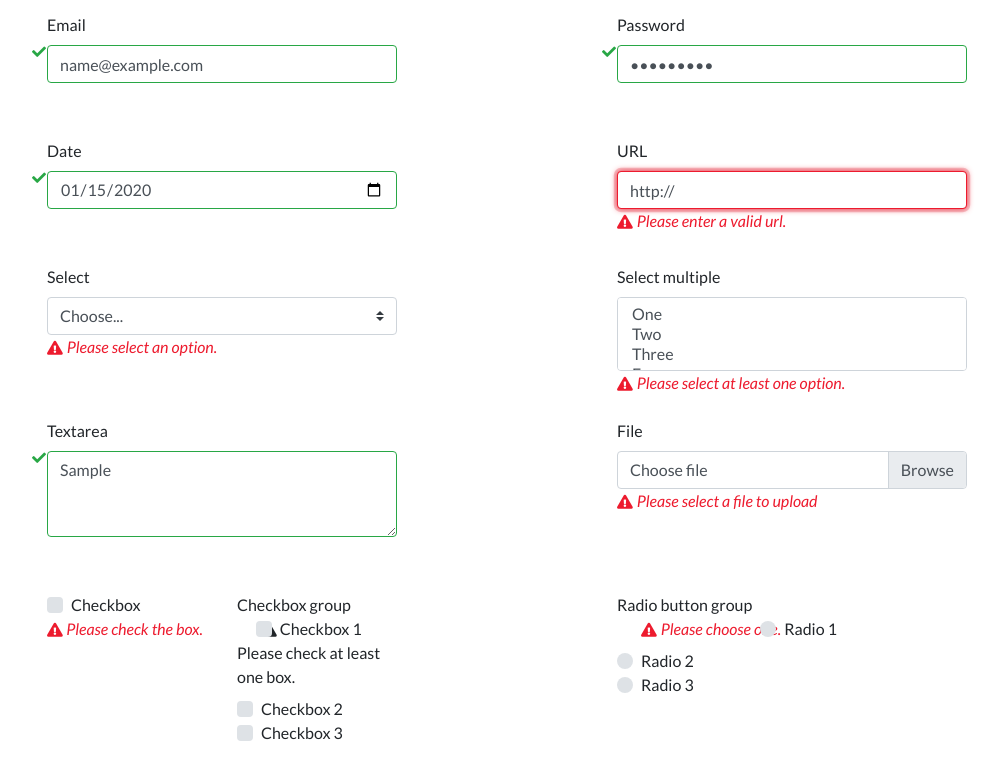
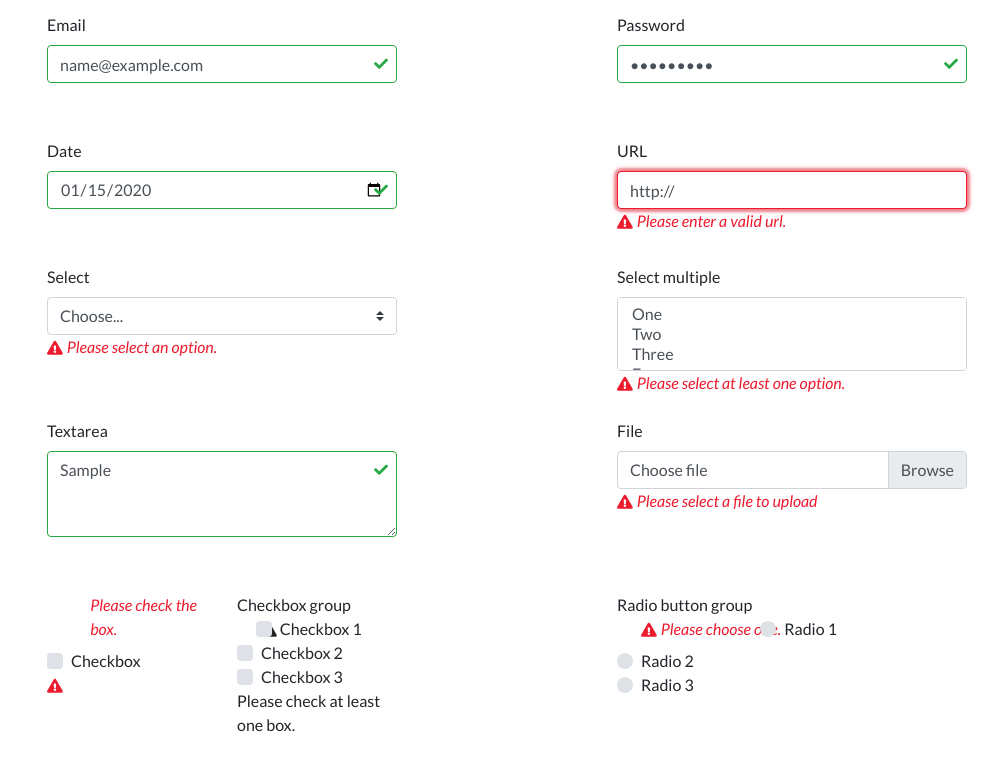
Before and after one commit to mtbotherd/form-validation, a website with bundled scripts: page src/form2.html in a window 1280 px wide. Both pictures are taken after typing "Sample", "5", "name@example.com", "Sample123", "2020-01-15", "Sample" into the empty fields and a click on the button "Submit form". Shown: the part 260-1020 px from the top of the page, without its empty margins (38-1041 px from the left). Built offline with nearby package versions, Linux system fonts and the light colour scheme.

Commit message:
Form validation progress.

```diff
--- a/src/form2.html
+++ b/src/form2.html
@@ -136,6 +136,7 @@
                 </div>
                 <div class="col-md-2 mb-3">
                     <div>Checkbox group</div>
+                    <div class="checkbox-group">
                         <div class="custom-control custom-checkbox">
                             <input type="checkbox" name="checkboxGroup" class="custom-control-input" id="checkbox1">
                             <label class="custom-control-label" for="checkbox1">Checkbox 1</label>
@@ -147,6 +148,7 @@
                         <div class="custom-control custom-checkbox">
                             <input type="checkbox" name="checkboxGroup" class="custom-control-input" id="checkbox3">
                             <label class="custom-control-label" for="checkbox3">Checkbox 3</label>
+                        </div>
                     </div>
                 </div>
                 <div class="col-md-4 offset-md-2">
--- a/src/js/scripts2.js
+++ b/src/js/scripts2.js
@@ -37,17 +37,17 @@ $(document).ready(function() {
             textarea: "required",
             file: "required",
             checkbox: "required",
-            checkboxGroup: "required"
+            checkboxGroup: "required",
             // "checkboxGroup1[]": {
-            //     require_form_group: [1, ".checkbox-group"]
+            //     require_form_group: [1, ".custom-control-input"]
             // },
             // "checkboxGroup2[]": {
-            //     require_form_group: [1, ".checkbox-group"]
+            //     require_form_group: [1, ".custom-control-input"]
             // },
             // "checkboxGroup3[]": {
-            //     require_form_group: [1, ".checkbox-group"]
+            //     require_form_group: [1, ".custom-control-input"]
             // },
-            // radio: "required"
+            radio: "required"
         },
         messages: {
             text: "Please enter some text.",
@@ -76,9 +76,15 @@ $(document).ready(function() {
             // in order to add icons to inputs
             element.parents(".input-container").addClass("has-feedback");
 
-            // Error message placement for checkbox
+            // Error message placement for checkbox. This is for the text only.
             if (element.prop("type") === "checkbox") {
                 error.insertAfter(element.parent("div"));
+            } else {
+                error.insertAfter(element);
+            }
+
+            if (element.prop("id") === "checkbox1" || element.prop("id") === "checkbox2" || element.prop("id") === "checkbox3"){
+                error.insertAfter(".checkbox-group");
             } else {
                 error.insertAfter(element);
             }
@@ -87,6 +93,8 @@ $(document).ready(function() {
             if (!element.next("div")[0]) {
                 $("<div class='fas fa-exclamation-triangle fa-sm form-control-feedback'></div>").insertAfter(element);
                 // $( "<span class='glyphicon glyphicon-remove form-control-feedback'></span>" ).insertAfter( element );
+            } else {
+                error.insertAfter(element);
             }
         },
         success: function(label, element) {
--- a/src/scss/_form-validation.scss
+++ b/src/scss/_form-validation.scss
@@ -54,11 +54,6 @@ label#checkbox-error {
             bottom: -1.25rem;
             left: 0;
         }
-
-        .fa-check {
-            bottom: 0;
-            left: 0;
-        }
     }
 
     .form-control-feedback {
@@ -89,11 +84,5 @@ label#checkbox-error {
         position: absolute;
         top: 2.75rem;
         right: 1.5rem;
-
-        &.fa-check { // Position success icon for single checkbox
-            top: 2rem;
-            right: 0;
-            left: 0;
-        }
     }
 }
```
Also changed, not shown: src/css/styles.css, 1 other file. Lines whose indentation alone changed are shown as unchanged.
